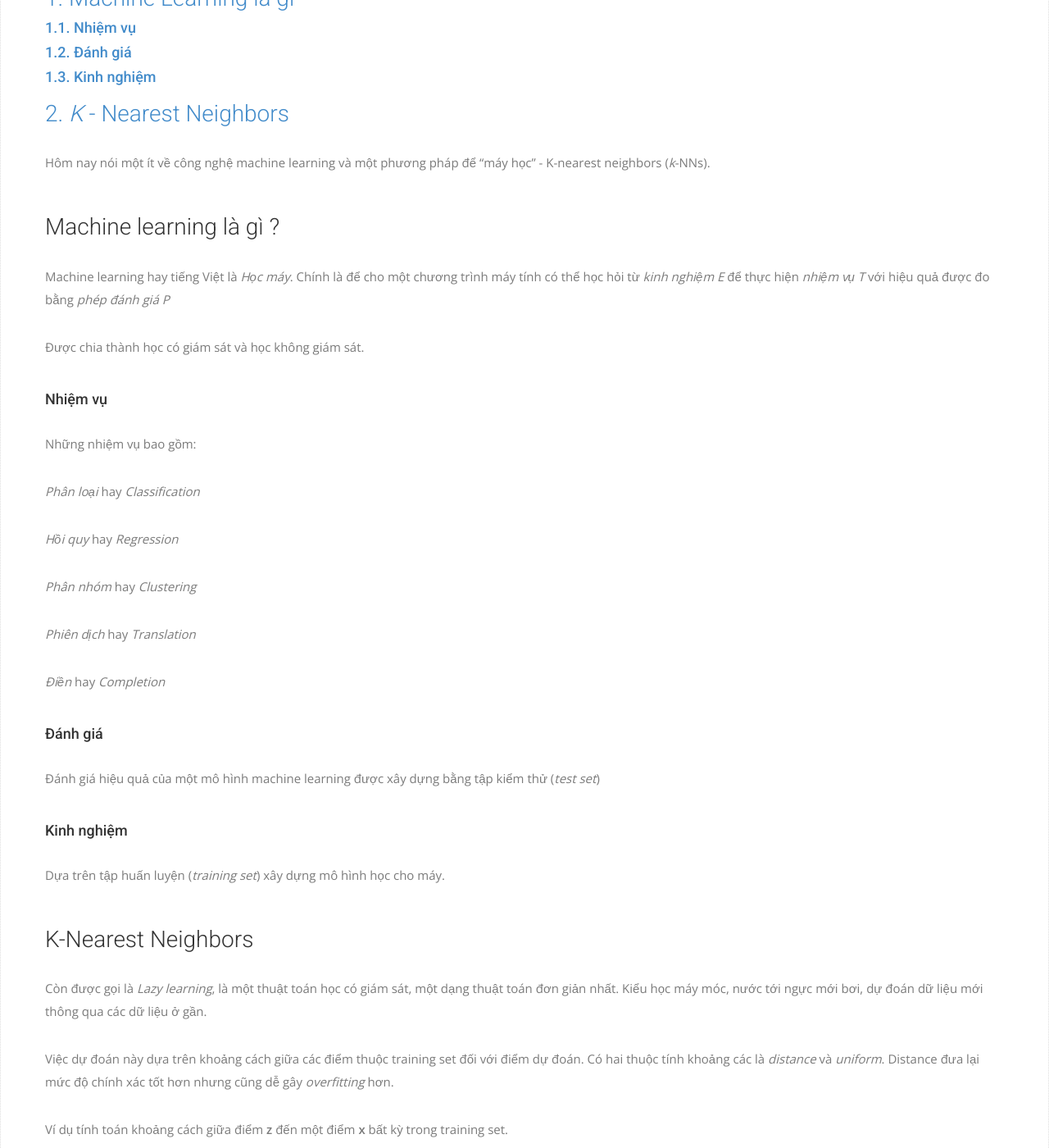
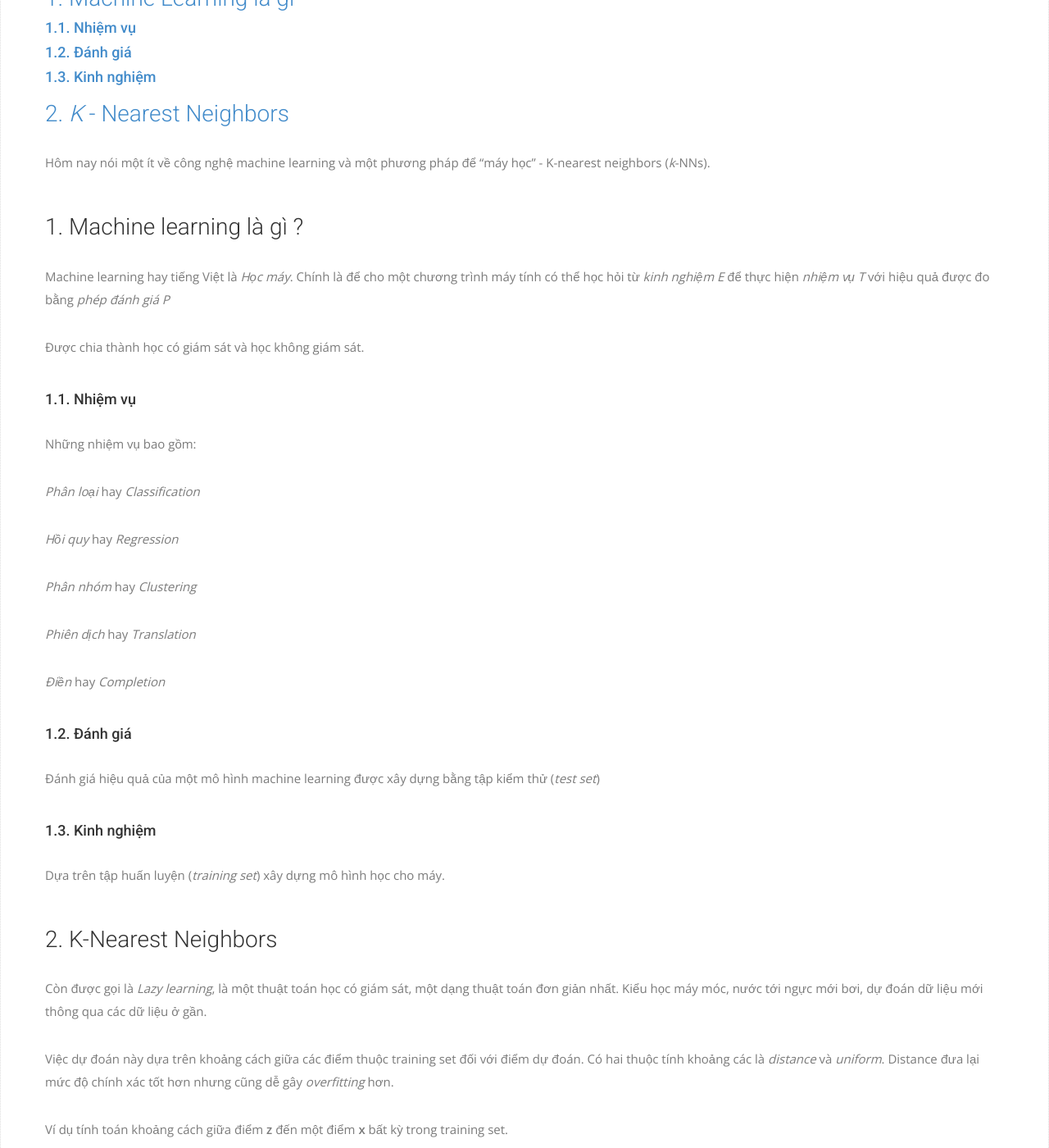
Before and after one commit to YanGBloG/superseded, a Jekyll site: the page built from _posts/2018-05-21-knn.md, in a window 1280 px wide and 1400 px high, scrolled down 457 px. Shown: the whole window at 82% size. Built offline with Jekyll 4.4.1, drawn with Linux system fonts in a browser that asks for light colours; nearby versions of some CDN libraries; some web fonts are replaced; library files that are not in the unit come from our copies.

Commit message:
Update 2018-05-21-knn.md

```diff
--- a/_posts/2018-05-21-knn.md
+++ b/_posts/2018-05-21-knn.md
@@ -18,7 +18,7 @@ Hôm nay nói một ít về công nghệ machine learning và một phương ph
 
 <a name="-machine-learning">
 
-### Machine learning là gì ?
+### 1. Machine learning là gì ?
 
 Machine learning hay tiếng Việt là *Học máy*. Chính là để cho một chương trình máy tính có thể học hỏi từ *kinh nghiệm E* để thực hiện *nhiệm vụ T* với hiệu quả được đo bằng *phép đánh giá P*
 
@@ -26,7 +26,7 @@ Machine learning hay tiếng Việt là *Học máy*. Chính là để cho một
 
 <a name="-nhiem-vu">
 
-#### Nhiệm vụ
+#### 1.1. Nhiệm vụ
 
 Những nhiệm vụ bao gồm:
 
@@ -42,19 +42,19 @@ Những nhiệm vụ bao gồm:
 
 <a name="-danh-gia">
 
-#### Đánh giá
+#### 1.2. Đánh giá
 
 Đánh giá hiệu quả của một mô hình machine learning được xây dựng bằng tập kiểm thử (*test set*)
 
 <a name="-kinh-nghiem">
 
-#### Kinh nghiệm
+#### 1.3. Kinh nghiệm
 
 Dựa trên tập huấn luyện (*training set*) xây dựng mô hình học cho máy.
 
 <a name="-nearest-neighbor">
 
-### K-Nearest Neighbors
+### 2. K-Nearest Neighbors
 
 Còn được gọi là *Lazy learning*, là một thuật toán học có giám sát, một dạng thuật toán đơn giản nhất. Kiểu học máy móc, nước tới ngực mới bơi, dự đoán dữ liệu mới thông qua các dữ liệu ở gần.
 
```
